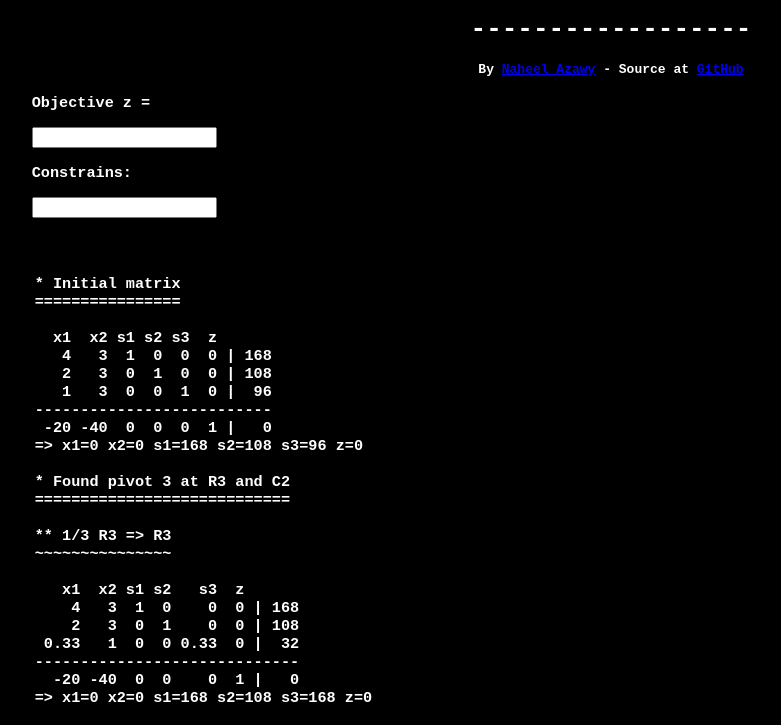
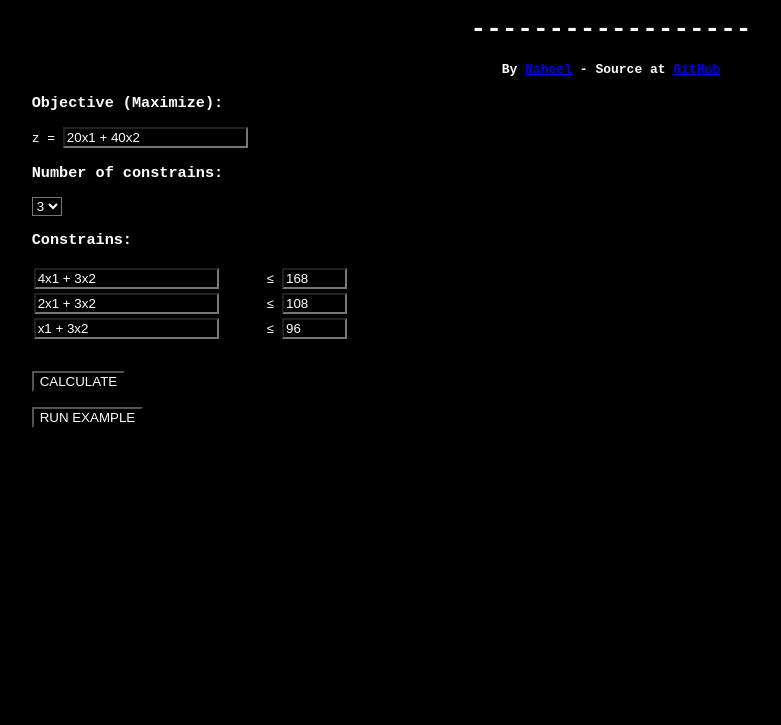
Before and after one commit to Naheel-Azawy/simplex-calc, a plain HTML site: page index.html in a window 1280 px wide. Shown: the part 71-796 px from the top of the page, without its empty margins (29-810 px from the left). Drawn offline with Linux system fonts and the light colour scheme.

Commit message:
finished html interface

```diff
--- a/index.html
+++ b/index.html
@@ -14,6 +14,22 @@
              margin:   0 auto;
              padding:  1%;
          }
+         button {
+             background-color: #000000;
+             color:            #ffffff;
+         }
+         select {
+             background-color: #000000;
+             color:            #ffffff;
+         }
+         input {
+             background-color: #000000;
+             color:            #ffffff;
+         }
+         .item {
+             margin-left:  40px;
+             margin-right: 40px;
+         }
         </style>
     </head>
     <body>
@@ -22,26 +38,96 @@
                 <tr><h1 align="center">Simplex Calculator</h1></tr>
                 <tr><h1 align="center">------------------</h1></tr>
                 <tr><h4 align="center">
-                    By <a href="https://naheel-azawy.github.io">Naheel Azawy</a> - Source at <a href="https://github.com/Naheel-Azawy/simplex-calc">GitHub</a>
+                    By <a href="https://naheel-azawy.github.io">Naheel</a> - Source at <a href="https://github.com/Naheel-Azawy/simplex-calc">GitHub</a>
                 </h4></tr>
-                <tr><h3 style="margin-left: 40px">Objective z =</h3></tr>
-                <tr><input style="margin-left: 40px" id="obj"></tr>
-                <tr><h3 style="margin-left: 40px">Constrains:</h3></tr>
-                <tr><input style="margin-left: 40px" id="constr"></tr>
-                <tr><td><h3 style="margin: 40px"><pre id="con"></pre></h3></td></tr>
+                <tr><h3 class="item">Objective (Maximize):</h3></tr>
+                <tr>
+                    <div class="item">z = <input id="obj"></div>
+                </tr>
+
+                <tr><h3 class="item">Number of constrains:</h3></tr>
+                <tr><select id="constr_cnt" class="item" onchange="set_constr(this.value)">
+                    <option>1</option>
+                    <option>2</option>
+                    <option>3</option>
+                    <option>4</option>
+                    <option>5</option>
+                </select></tr>
+
+                <tr><h3 class="item">Constrains:</h3></tr>
+                <table id="constr_table"></table>
+                <br><br>
+                <tr><button class="item" onclick="run()">CALCULATE</button></tr>
+                <br><br>
+                <tr><button class="item" onclick="ex();run()">RUN EXAMPLE</button></tr>
+                <br><br>
+                <tr><td><h3 class="item"><pre id="con"></pre></h3></td></tr>
             </table>
         </main>
         <script src="main.js"></script>
         <script>
+
          let con = document.getElementById("con");
-         const print = s => con.innerHTML += s.split("\n").join("<br>") + "<br>";
-         let objective = '20x1+40x2';
-         let constrains = [
-             [ '4x1+3x2', 168 ],
-             [ '2x1+3x2', 108 ],
-             [ 'x1+3x2',  96  ]
-         ];
-         calc(objective, constrains, print);
+         let print = s => con.innerHTML += s.split("\n").join("<br>") + "<br>";
+         let clear = () => con.innerHTML = '';
+
+         let constr_table = document.getElementById("constr_table");
+         let constr_cnt   = document.getElementById("constr_cnt");
+         let obj          = document.getElementById("obj");
+
+         function set_constr(c) {
+             if (!c) return;
+             let a = undefined;
+             if (Array.isArray(c)) {
+                 a = c;
+                 c = a.length;
+             }
+             constr_cnt.value = c;
+             let v = (i, j) => (a ? a[i][j] : '');
+             constr_table.innerHTML = '';
+             for (let i = 0; i < c; ++i) {
+                 constr_table.innerHTML += `<tr>
+                            <input id="constr_${i}" class="item" value="${v(i, 0)}"> ≤
+                            <input size="5" id="constr_le_${i}" value="${v(i, 1)}"></tr>`;
+             }
+         }
+
+         function set_obj(o) {
+             obj.value = o;
+         }
+
+         function get_constr() {
+             let count = Number(constr_cnt.value);
+             let a = [];
+             for (let i = 0; i < count; ++i) {
+                 a.push([
+                     document.getElementById(`constr_${i}`).value,
+                     Number(document.getElementById(`constr_le_${i}`).value)
+                 ]);
+             }
+             return a;
+         }
+
+         function get_obj() {
+             return obj.value;
+         }
+
+         function ex() {
+             set_obj('20x1 + 40x2');
+             set_constr([
+                 [ '4x1 + 3x2', 168 ],
+                 [ '2x1 + 3x2', 108 ],
+                 [ 'x1 + 3x2',  96  ]
+             ]);
+         }
+
+         function run() {
+             clear();
+             calc(get_obj(), get_constr(), print);
+         }
+
+         ex();
+
         </script>
     </body>
 </html>
```
